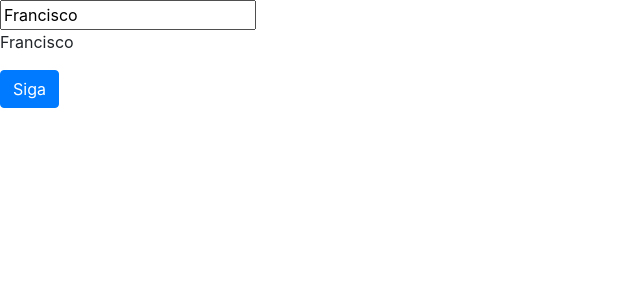
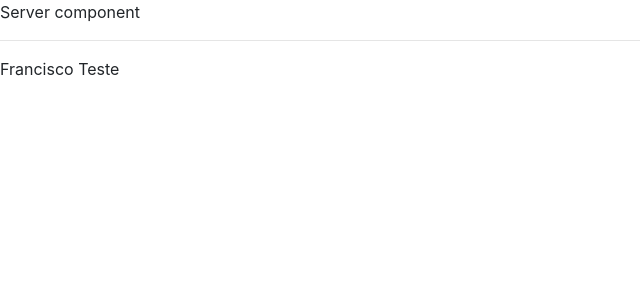
Before and after one commit to franciscovaz/course-project-angular, an Angular app: page / in a window 1280 px wide. Shown: the top 300 px of the page, without its empty margins (0-640 px from the left). Built offline with nearby package versions, Linux system fonts and the light colour scheme.

Commit message:
create server component withou cli

```diff
--- a/src/app/app.component.html
+++ b/src/app/app.component.html
@@ -1,7 +1 @@
-<input type="text" [(ngModel)]="name">
-
-<p>
-  {{ name }}
-</p>
-
-<button class="btn btn-primary">Siga</button>
+<app-server></app-server>
--- a/src/app/app.module.ts
+++ b/src/app/app.module.ts
@@ -3,10 +3,12 @@ import { NgModule } from '@angular/core';
 import { FormsModule } from '@angular/forms';
 
 import { AppComponent } from './app.component';
+import { ServerComponent } from './server/server.component';
 
 @NgModule({
   declarations: [
-    AppComponent
+    AppComponent,
+    ServerComponent
   ],
   imports: [
     BrowserModule,
--- /dev/null
+++ b/src/app/server/server.component.html
@@ -0,0 +1,6 @@
+<p>
+  Server component
+
+</p>
+<hr>
+{{ testing }}
--- /dev/null
+++ b/src/app/server/server.component.ts
@@ -0,0 +1,10 @@
+import { Component } from '@angular/core';
+
+
+@Component({
+  selector: 'app-server',
+  templateUrl: './server.component.html'
+})
+export class ServerComponent {
+  testing = 'Francisco Teste'
+}
--- a/src/index.html
+++ b/src/index.html
@@ -1,13 +1,16 @@
 <!doctype html>
 <html lang="en">
+
 <head>
   <meta charset="utf-8">
-  <title>MyFirstApp</title>
+  <title>Angular - The complete guide</title>
   <base href="/">
   <meta name="viewport" content="width=device-width, initial-scale=1">
   <link rel="icon" type="image/x-icon" href="favicon.ico">
 </head>
+
 <body>
   <app-root></app-root>
 </body>
+
 </html>
```
